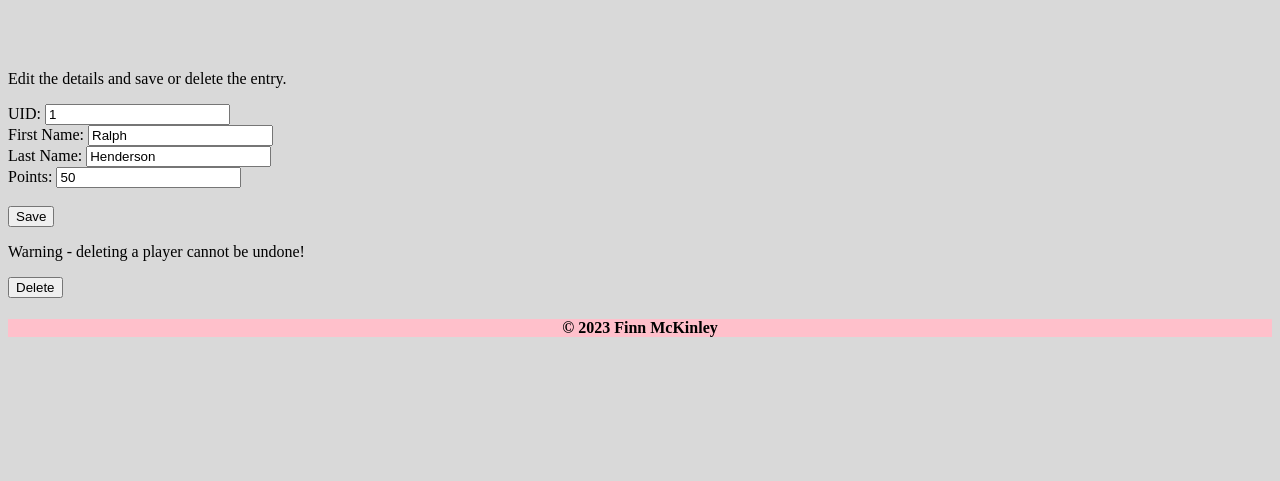
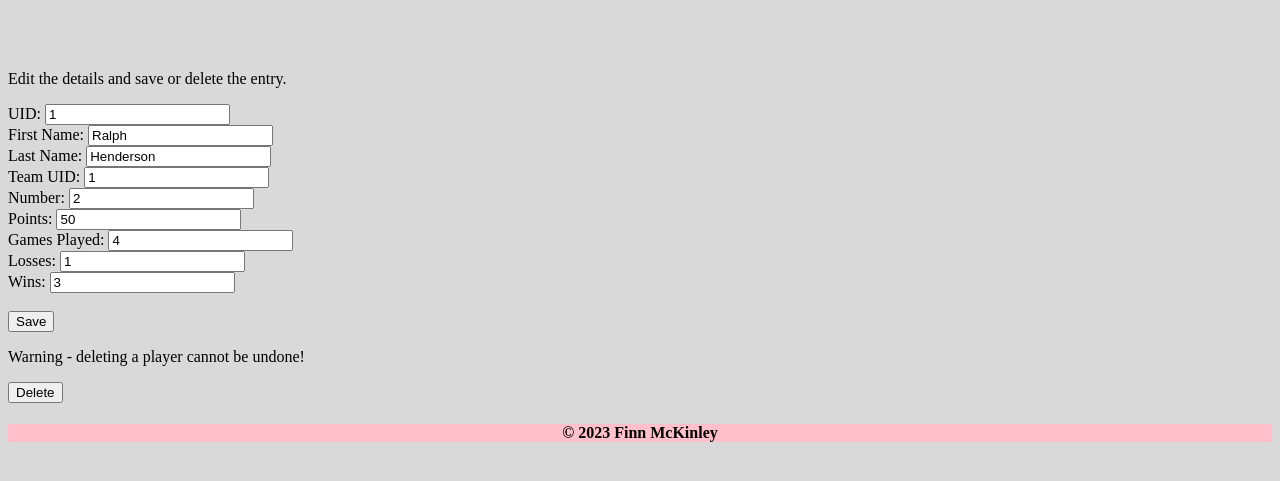
Before and after one commit to netnz2019/finn_mckinleyDT2023, a Flask app: page /update_player/1 in a window 1280 px wide. Shown: the part 108-589 px from the top of the page. Run offline with Flask 3, Linux system fonts and the light colour scheme; some web fonts are replaced.

Commit message:
Finished with testing

```diff
--- a/main.py
+++ b/main.py
@@ -167,6 +167,133 @@ else:    # Database does not exist
 
   print("SUCCESS database created and data added")
 
+#====================== Testing ======================
+def testexists(uid, player=0, team=0):
+  print("Testing if exists") # Debug
+  if player == 1 and team == 0: # Checks for players
+    print("Checking Player") # Debug
+    try:
+      player = session.query(Player).filter(Player.uid == uid).first() # Searchs db for player
+      print("Player Exists: ", player.firstname, player.lastname) # Debug
+      return True
+    except:
+      print("Player does not exist") # Debug
+      return "Error: Player does not exist"
+
+  elif  player == 0 and team == 1: # Checks for teams
+    print("Checking Team")
+    try:
+      team = session.query(Team).filter(Team.uid == uid).first() # Searchs db for team
+      print("Team Exists: ", team.name, team.uid) # Debug
+      return True
+    except:
+      print("Team does not exist") # Debug
+      return "Error: Team does not exist"
+  else: # if unexpected input code will return error
+    return "Error: Unexpected input in program" # Catches if I did something wrong
+
+def testcreation(uid, player=0, team=0, teamuid=0, games_played=0, wins=0, losses=0):
+  print("Testing Creation")
+  if player == 1 and team == 0:
+    try: # Checks for players
+      player = session.query(Player).filter(Player.uid == uid).first()
+      print("Player already exists", player.firstname) # Debug
+      return "Error: Player already exists"
+    except:
+      print("Player doesn't exist") # Debug
+
+      try: # Checks if player's team exists
+        team = session.query(Team).filter(Team.uid == teamuid).first()
+        print("Player's team exists", team.name) # Debug
+
+        if games_played < losses + wins: # Checks if match stats makes sense
+          print("Unexpected wins / lossess / games played")
+          return "Error: Unexpected wins - lossess - games played"
+        else:
+          print("All tests completed") # Debug
+          return True
+
+      except: # Team doesnt exist
+        print("Player's team doesn't exist") # Debug
+        return "Error: Player's team doesn't exist"
+
+  elif player == 0 and team == 1:
+    try: # Checks for teams
+      team = session.query(Team).filter(Team.uid == uid).first()
+      print("Team already exists", team.name) # Debug
+      return "Error: Team already exists"
+    except:
+      print("Team doesn't exist") # Debug
+
+      if games_played < losses + wins:
+        print("Unexpected wins / lossess / games played")
+        return "Error: Unexpected wins / lossess / games played"
+      else:
+        print("All tests completed") # Debug
+        return True
+
+  else: # Returns error in input (likely not users fault)
+    return "Error: unexpected input"
+
+def testTeamUpdate(new_uid, uid, gender, games_played, losses, wins):
+  """ Tests if the updates are valid """
+  if gender.upper() != "F" and gender.upper() != "M":
+    return "Error: Gender must be F/M"
+  else:
+    if int(new_uid) != int(uid):
+      try:
+        team = session.query(Team).filter(Team.uid == new_uid).first()
+        if team != None:
+          print("Team UID Unchanged:", team) # Debug
+          return "Error: Team UID is already in use"
+      except:
+        print("") # Debug
+    if games_played < losses + wins: # Checks if match stats makes sense
+      print("Unexpected wins / lossess / games played")
+      return "Error: Unexpected wins / lossess / games played"
+    else:
+      print("No Errors found in testTeamUpdate") # Debug
+      return True
+
+def testPlayerUpdate(new_uid, uid, team, games_played, losses, wins):
+  """ Tests player update changes """
+  if int(new_uid) != int(uid):
+    print(new_uid, uid)
+    try:
+      player = session.query(Player).filter(Player.uid == new_uid).first()
+      if player != None:
+        print("Player UID Unavailable:", player) # Debug
+        return "Error: Player UID is already in use"
+    except:
+      print("") # Debug
+  if games_played < losses + wins: # Checks if match stats makes sense
+    print("Unexpected wins / lossess / games played")
+    return "Error: Unexpected wins / lossess / games played"
+  try:
+    testingteam = session.query(Team).filter(Team.uid == int(team)).first()
+    print("Players team exists", testingteam)
+    print("No Errors found in testTeamUpdate") # Debug
+    return True
+  except:
+    return "Error: Player's team does not exist"
+
+def teststupidinput(input):
+  """ Tests for ridiculous inputs """
+  if not input:
+    return "Error: Value is empty"
+  try:
+    x = input + 1
+    if input < 0:
+      return "Error: Value cannot be negative"
+    if input > 2000:
+      return "Error: Value is too large"
+      print(x)
+  except TypeError:
+    print("No Errors found") # Debug
+    return True
+  else:
+    print("No Errors found") # Debug
+    return True
 
 #====================== Flask ======================
 app = Flask(__name__) # Loads Flask app
@@ -183,7 +310,7 @@ def root():
 
   # Gets players
   maleplayers = session.query(Player).all()
-
+  # Need to add female player filtering
 
   return render_template('home.html', page_title="Home", maleteams = maleteams, femaleteams = femaleteams,  maleplayers = maleplayers)
 
@@ -228,24 +355,45 @@ def add_player():
     wins = request.form.get("wins")
     losses = request.form.get("losses")
 
+    print("\nUID type is:", type(uid)) # Debug
+    print("UID Value is:", uid)
+
     # Create a new connection and session
     Base.metadata.create_all(bind=engine)
     Session = sessionmaker(bind=engine)
     session = Session()
 
     # Converts data to int from txt
-    uid = int(uid)
-    points = int(points)
-    games_played = int(games_played)
-    wins = int(wins)
-    losses = int(losses)
+    try:
+      uid = int(uid)
+      points = int(points)
+      games_played = int(games_played)
+      wins = int(wins)
+      losses = int(losses)
+    except:
+      print("Error: Cannot convert value to integer")
+      return redirect(url_for("error_page", error = "Error: Expected number input"))
 
-    # Create a player object
-    p = Player(uid, first_name, last_name, team, number, points, games_played, wins, losses)
-    # Adds to the database
-    session.add(p)
-    print("Player added" + str(uid)) # Debug
-    session.commit()
+    # Tests for ridiculous inputs first
+    testplayer = [uid, first_name, last_name, team, number, points, games_played, wins, losses]
+
+    for i in testplayer:
+      if teststupidinput(i) != True:
+        return redirect(url_for("error_page", error = teststupidinput(i)))
+    print("No errors found in teststupidinput") # Debug
+
+    # Tests for more complex issues
+    if testcreation(uid, 1, 0, team, games_played, wins, losses) == True:
+      # Create a player object
+      p = Player(uid, first_name, last_name, team, number, points, games_played, wins, losses)
+      # Adds to the database
+      session.add(p)
+      print("Player added" + str(uid)) # Debug
+      session.commit()
+    else: # Error occured
+      result = testcreation(uid, 1, 0, team, games_played, wins, losses)
+      print(result)
+      return redirect(url_for("error_page", error = result))
   return render_template("add_player.html")
 
 #====================== Add Team ======================
@@ -268,20 +416,31 @@ def add_team():
     session = Session()
 
     # Converts data to int from txt
-    uid = int(uid)
-    rank = int(rank)
-    points = int(points)
-    games_played = int(games_played)
-    wins = int(wins)
-    losses = int(losses)
-    gender = (gender)
+    try:
+      uid = int(uid)
+      rank = int(rank)
+      points = int(points)
+      games_played = int(games_played)
+      wins = int(wins)
+      losses = int(losses)
+      gender = (gender)
+    except:
+      print("Error: Cannot convert value to integer")
+      return redirect(url_for("error_page", error = "Error: Expected number input"))
+
+    testteam = [uid, name, rank, points, games_played, wins, losses, gender]
+    for i in testteam:
+      if teststupidinput(i) != True:
+        return redirect(url_for("error_page", error = teststupidinput(i)))
+    print("No errors found in teststupidinput") # Debug
 
     # Create a team object
-    t = Team(uid, name, rank, points, games_played, wins, losses, gender)
-    # Add to the database
-    session.add(t)
-    print("Team added" + str(uid)) # Debug
-    session.commit()
+    if testcreation(uid, 0, 1, uid, games_played, wins, losses): # Tests inputs
+      t = Team(uid, name, rank, points, games_played, wins, losses, gender)
+      # Add to the database
+      session.add(t)
+      print("Team added" + str(uid)) # Debug
+      session.commit()
   return render_template("add_team.html")
 
 #====================== Edit Player ======================
@@ -303,11 +462,18 @@ def edit_player():
   for i in teamlist:
     print(i.uid, i.name)
 
+  # Checks form for inputs
   if request.method == "POST":
     if request.form['edit_button'] =="search":
       uid = request.form.get("player") # Gets player from dropdown menu
       print("uid requested is - from edit method - " + str(uid)) # Debug
-      return redirect(url_for('update_player', ids = uid)) # Updates player with selected UID
+
+      # Error testing
+      if testexists(uid, 1, 0) == True:
+        return redirect(url_for('update_player', ids = uid)) # Updates player with selected UID
+      else:
+        return redirect(url_for('error_page', error = testexists(uid, 1, 0)))
+
     elif request.form['edit_button'] =="add":
       return redirect(url_for('add_player'))
   else:
@@ -331,7 +497,13 @@ def edit_team():
     if request.form['edit_button'] == "search":
       uid = request.form.get("team") # Gets team from dropdown menu
       print("\n ID is:", uid, "\n") # Debug
-      return redirect(url_for('update_team', ids = uid)) # Updates selected team
+
+      # Error Testing
+      if testexists(uid, 0, 1) == True:
+        return redirect(url_for('update_team', ids = uid)) # Updates selected team
+      else:
+        return redirect(url_for('error_page', error = testexists(uid, 0, 1))) # Goes to error page
+
     elif request.form['edit_button'] =="add":
       return redirect(url_for('add_team')) # Redirects to add team page
   else:
@@ -358,18 +530,50 @@ def update_player(ids):
   fname = player.get_firstname()
   print(fname) # Debug
   lname = player.get_lastname()
+  team = player.get_team()
+  number = player.get_number()
   points = player.get_points()
+  games_played = player.get_games_played()
+  losses = player.get_losses()
+  wins = player.get_wins()
 
   if request.method == 'POST': # Check which button is clicked
     if request.form['edit_button'] =="Save": # Save pressed, so update the details. request.form['edit_button'] checks the value of the button.
       print("Save clicked - update") # Debug
 
       # Get data from the form
-      player.firstname = request.form['fname']
-      player.lastname = request.form['lname']
-      player.points = int(request.form['points'])
-      session.commit()
-      return redirect(url_for('players', page_title="PLAYERS")) # Redirects to players page so user can see changes
+      new_uid = int(request.form['uid'])
+      new_firstname = request.form['fname']
+      new_lastname = request.form['lname']
+      new_team = int(request.form['team'])
+      new_number = int(request.form['number'])
+      new_points = int(request.form['points'])
+      new_games_played = int(request.form['games_played'])
+      new_losses = int(request.form['losses'])
+      new_wins = int(request.form['wins'])
+
+      # Test the data
+      testPlayer = [new_firstname, new_lastname, new_team, new_number, new_points, new_games_played, new_losses, new_wins]
+      for i in testPlayer:
+        if teststupidinput(i) != True:
+          return redirect(url_for("error_page", error = teststupidinput(i)))
+      print("No errors found in teststupidinput") # Debug
+
+      if testPlayerUpdate(new_uid, uid, new_team, new_games_played, new_losses, new_wins) == True:
+        # Update the player details
+        player.uid = new_uid
+        player.firstname = new_firstname
+        player.lastname = new_lastname
+        player.team = new_team
+        player.number = new_number
+        player.points = new_points
+        player.games_played = new_games_played
+        player.losses = new_losses
+        player.wins = new_wins
+        session.commit() # Save changes
+        return redirect(url_for('players', page_title="PLAYERS")) # Redirects to players page so user can see changes
+      else:
+        return redirect(url_for("error_page", error = testPlayerUpdate(new_uid, uid, new_team, new_games_played, new_losses, new_wins)))
 
     elif request.form['edit_button'] =="Delete": # Delete the player
       print("Delete clicked  -update") # Debug
@@ -382,7 +586,7 @@ def update_player(ids):
 
   print("sending variables from update") # Debug
 
-  return render_template("update_player.html",page_title='UPDATE A PERSON', ids=uid, Fname = fname, Lname = lname, Points = points) # Sets up form on initial loading
+  return render_template("update_player.html",page_title='UPDATE A PERSON', ids=uid, Fname = fname, Lname = lname, Team = team, Number = number, Points = points, Games_played = games_played, Losses = losses, Wins = wins) # Sets up form on initial loading
 
 #====================== Update Team ======================
 @app.route('/update_team/<ids>', methods=['POST', 'GET'])    # Route to update Team
@@ -412,25 +616,45 @@ def update_team(ids):
     if request.form['edit_button'] == "Save": # Update the details
       print("Save clicked - update") # Debug
 
-      # Changes database variables to based on results from form and prints new values to debug
-      team.uid = request.form['uid']
-      print("UID is" + str(uid))
-      team.name = request.form['name']
-      print("Name is" + name)
-      team.rank = int(request.form['rank'])
-      print("Rank is" + str(rank))
-      team.points = int(request.form['points'])
-      print("Points is " + str(points))
-      team.games_played = int(request.form['games_played'])
-      print("Games played is" + str(games_played))
-      team.wins = int(request.form['wins'])
-      print("Wins is" + str(wins))
-      team.losses = int(request.form['losses'])
-      print("Losses is" + str(losses))
-      team.gender = request.form['gender']
-      print("Gender is" + gender)
-      session.commit() # Saves changes
-      return redirect(url_for('teams', page_title="TEAMS ")) # Redirects to teams page so user can see changes
+      # Finds changes
+      new_uid = request.form['uid']
+      print("UID is" + str(new_uid))
+      new_name = request.form['name']
+      print("Name is" + new_name)
+      new_rank = int(request.form['rank'])
+      print("Rank is" + str(new_rank))
+      new_points = int(request.form['points'])
+      print("Points is " + str(new_points))
+      new_games_played = int(request.form['games_played'])
+      print("Games played is" + str(new_games_played))
+      new_wins = int(request.form['wins'])
+      print("Wins is" + str(new_wins))
+      new_losses = int(request.form['losses'])
+      print("Losses is" + str(new_losses))
+      new_gender = request.form['gender']
+      print("Gender is" + new_gender)
+
+      # Tests changes
+      testteam = [new_uid, new_name, new_rank, new_points, new_games_played, new_wins, new_losses, new_gender]
+      for i in testteam:
+        if teststupidinput(i) != True:
+          return redirect(url_for("error_page", error = teststupidinput(i)))
+      print("No errors found in teststupidinput") # Debug
+
+      if testTeamUpdate(new_uid, uid, new_gender, new_games_played, new_losses, new_wins) == True:
+        # Makes changes
+        team.uid = new_uid
+        team.name = new_name
+        team.rank = new_rank
+        team.points = new_points
+        team.games_played = new_games_played
+        team.wins = new_wins
+        team.losses = new_losses
+        team.gender = new_gender[0].upper()
+        session.commit() # Saves changes
+        return redirect(url_for('teams', page_title="TEAMS ")) # Redirects to teams page so user can see changes
+      else:
+        return redirect(url_for("error_page", error = testTeamUpdate(new_uid, uid, new_gender, new_games_played, new_losses, new_wins)))
 
     elif request.form['edit_button'] =="Delete":# Delete the player
       print("Delete clicked  -update") # Debug
@@ -444,5 +668,12 @@ def update_team(ids):
 
   return render_template("update_team.html",page_title='UPDATE A TEAM', ids=uid, name = name, rank = rank, points = points, games_played = games_played, wins = wins, losses = losses, gender = gender) # Renders on initial loading
 
+#====================== Error Page ======================
+@app.route('/error_page/<error>', methods=['POST', 'GET'])
+def error_page(error="IDK what just happened"):
+  error = [error]
+  print("Error is:", error)
+  return render_template("error.html", page_title="Error", errors = error)
+
 if __name__ == "__main__":    # Starts App
-    app.run(debug=True, host="0.0.0.0", port=8080)
+    app.run(debug=True, host="0.0.0.0", port=5000)
--- a/templates/edit.html
+++ b/templates/edit.html
@@ -21,6 +21,10 @@
 
 <!-- Redirects to update page for selected UID -->
 <button type="submit" name="edit_button" value="search">Search</button></br></br>
+
+{% for x in errors %}
+  <p>{{x}}</p>
+{% endfor %}
 
 <!-- Redirects to add player page -->
 <button type="submit" name="edit_button" value="add">Add Player</button>
--- a/templates/home.html
+++ b/templates/home.html
@@ -4,7 +4,7 @@
 <body>
   <div class="content-container">
     <!-- Male Teams -->
-    <h1 class="home-heading" style="">Mens Team Standings</h1>
+    <h1 class="home-heading" style="">Male Team Standings</h1>
 
     <div class="content-section">
       <p>#</p>
@@ -27,7 +27,7 @@
     {% endfor %}
 
     <!-- Male Players -->
-    <h1 class="home-heading" style="">Mens Player Standings</h1>
+    <h1 class="home-heading" style="">Male Player Standings</h1>
 
     <div class="content-section">
       <p>#</p>
--- a/templates/update_player.html
+++ b/templates/update_player.html
@@ -9,16 +9,31 @@
 
 <!-- Displays input boxes -->
 <label for="uid">UID:</label>
-<input type="text" id="uid" name="uid" placeholder="UID" value="{{ids}}"> </br>
+<input type="number" id="uid" name="uid" placeholder="Eg. 4" value="{{ids}}"> </br>
 
 <label for="firstname">First Name:</label>
-<input type="text" id="firstname" name="fname" placeholder="firstname" value = "{{Fname}}"> </br>
+<input type="text" id="firstname" name="fname" placeholder="Eg. Ralph" value = "{{Fname}}"> </br>
 
 <label for="lastname">Last Name:</label>
-<input type="text" id="lastname" name="lname" placeholder="lastname" value={{Lname}}></br>
+<input type="text" id="lastname" name="lname" placeholder="Eg. Henderson" value={{Lname}}></br>
+
+<label for="team">Team UID:</label>
+<input type="number" id="team" name="team" placeholder="Eg. 2" value={{Team}}>  </br>
+
+<label for="number">Number:</label>
+<input type="number" id="number" name="number" placeholder="Eg. 5" value={{Number}}>  </br>
 
 <label for="points">Points:</label>
-<input type="text" id="points" name="points" placeholder="points" value={{Points}}>  </br></br>
+<input type="number" id="points" name="points" placeholder="50" value={{Points}}>  </br>
+
+<label for="games_played">Games Played:</label>
+<input type="number" id="games_played" name="games_played" placeholder="Eg. 3" value={{Games_played}}>  </br>
+
+<label for="losses">Losses:</label>
+<input type="number" id="losses" name="losses" placeholder="Eg. 0" value={{Losses}}>  </br>
+
+<label for="wins">Wins:</label>
+<input type="number" id="wins" name="wins" placeholder="Eg. 3" value={{Wins}}>  </br></br>
 
 <!-- Saves changes -->
 <button type="submit" name="edit_button" value="Save">Save</button></br>
```
Also changed, not shown: templates/add_player.html (+10 -10 lines), templates/add_team.html (+6 -6 lines), templates/error.html (added, +10 -0 lines), templates/update_team.html (+6 -6 lines), mydb.db.
